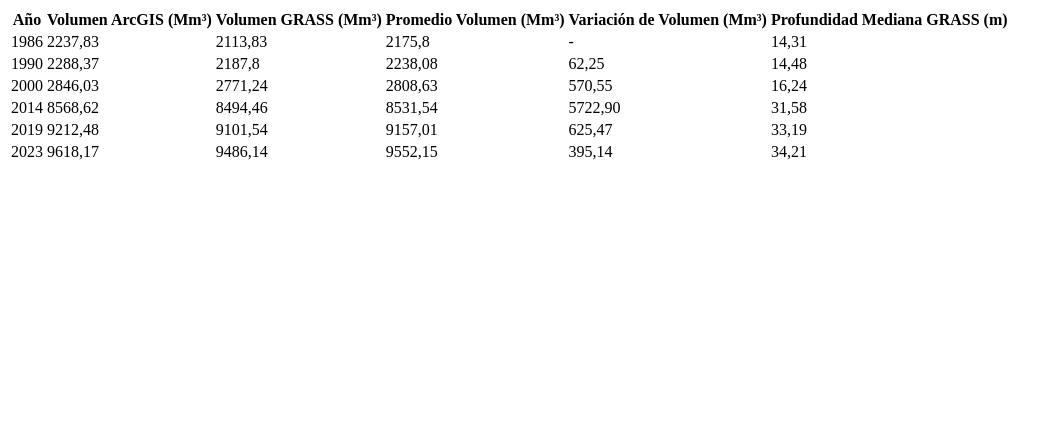
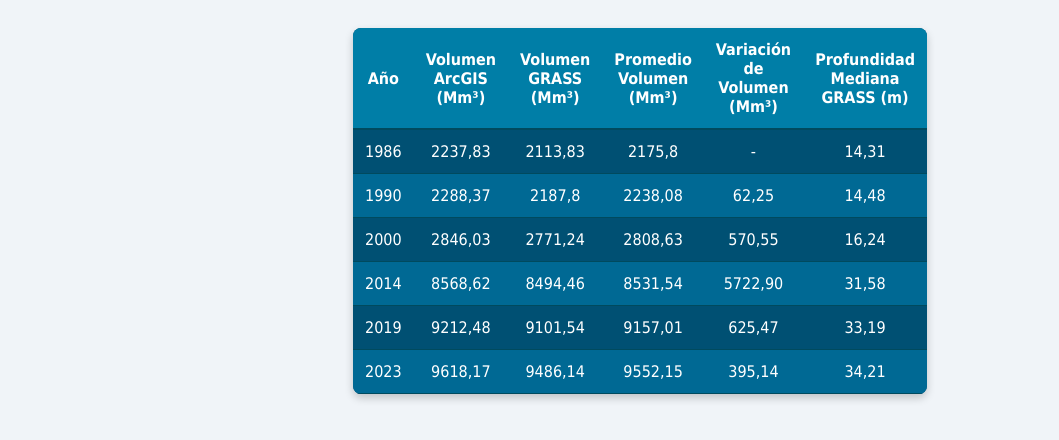
Before and after one commit to chachr81/WebApplication_ValenciaLake, a website: page tables/calculos_mediana.html in a window 1280 px wide. Shown: the whole page, without its empty margins (0-1059 px from the left). Drawn offline with Linux system fonts and the light colour scheme.

Commit message:
Linkeado de tablas

```diff
--- a/tables/calculos_mediana.html
+++ b/tables/calculos_mediana.html
@@ -5,7 +5,42 @@
 <meta name="viewport" content="width=device-width, initial-scale=1.0">
 <title>Tabla Volumen GIS</title>
 <style>
-    /* Reutiliza el mismo estilo que en las tablas anteriores */
+    /* Estilo de la tabla */
+    body {
+        font-family: Tahoma, sans-serif;
+        background-color: #f0f4f8;
+        text-align: center;
+        padding: 20px;
+    }
+    table {
+        width: 40%; /* Ajusta el ancho de la tabla si es necesario */
+        margin: 0 auto;
+        border-collapse: collapse;
+        font-size: 16px;
+        background-color: #005073;
+        color: #ffffff;
+        box-shadow: 0px 4px 8px rgba(0, 0, 0, 0.2);
+        border-radius: 8px;
+        overflow: hidden;
+    }
+    th, td {
+        padding: 12px;
+        text-align: center;
+    }
+    th {
+        background-color: #007ea7;
+        font-weight: bold;
+        border-bottom: 2px solid #004a5e;
+    }
+    tr:nth-child(even) {
+        background-color: #006994;
+    }
+    tr:hover {
+        background-color: #004a5e;
+    }
+    td {
+        border-bottom: 1px solid #004a5e;
+    }
 </style>
 </head>
 <body>
```
Also changed, not shown: index.html (+16 -1 lines), tablas.html (+39 -9 lines), tables/valor_mediana.html (+1 -1 lines), tables/variacion_estimada.html (+36 -1 lines).
